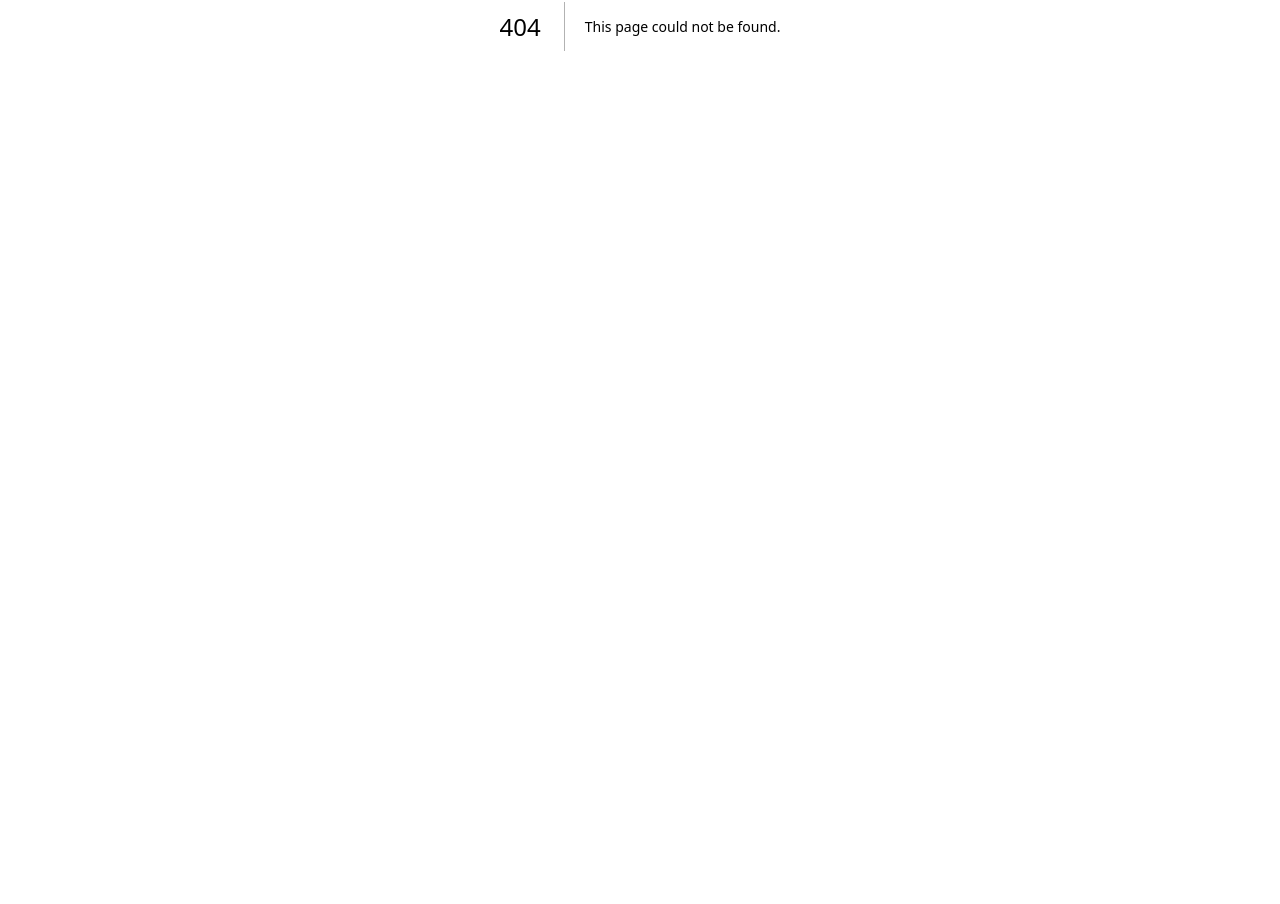
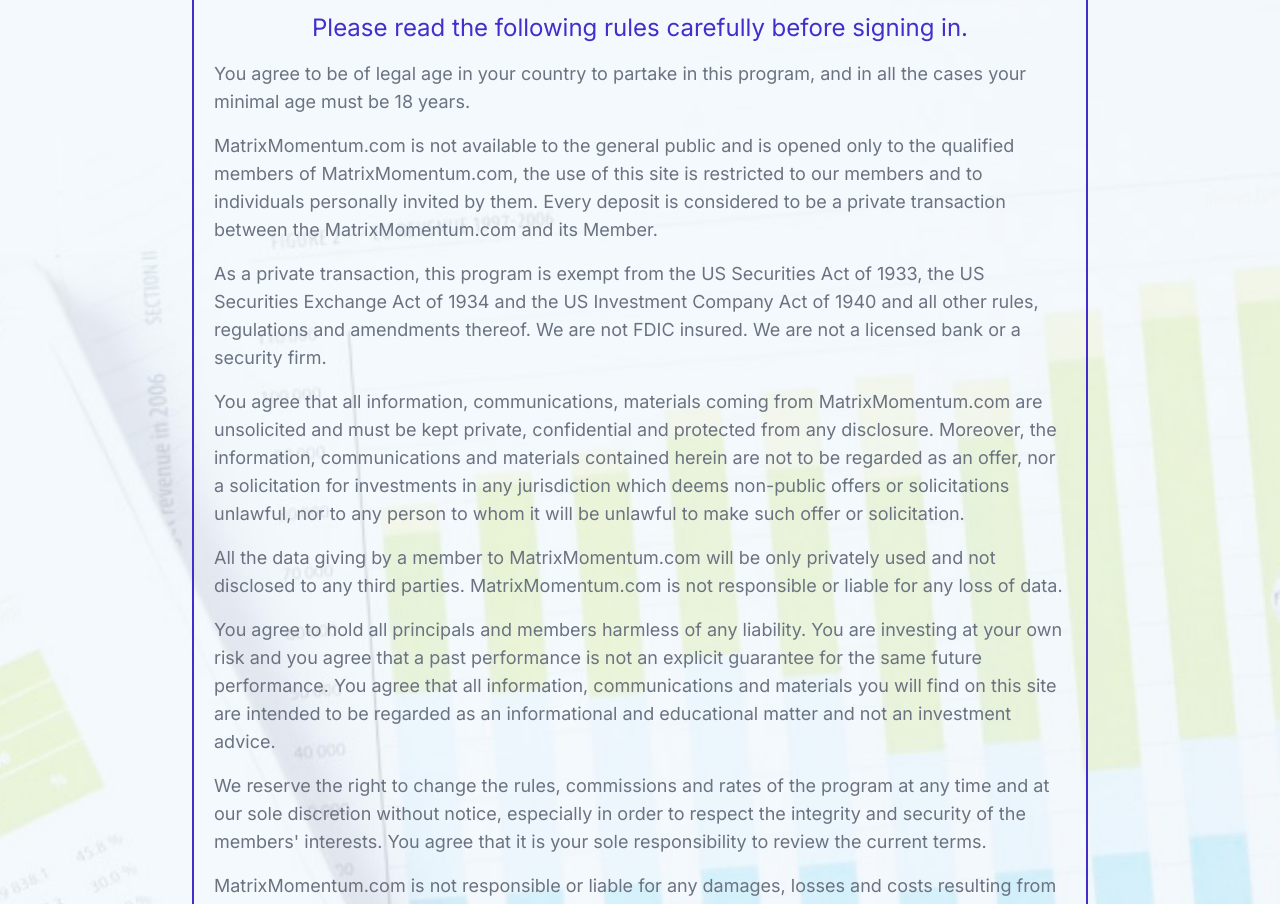
Before and after one commit to Ambaaq-Ajibike/matrixmomentum, a Next.js app: page /termofuse in a window 1280 px wide. Before the commit this address had no page. Shown: the part 374-1278 px from the top of the page. Before the commit the page ends 800 px from the top, so only its background shows below. Built offline with nearby package versions, Linux system fonts and the light colour scheme.

Commit message:
general layout

```diff
--- a/app/aboutus/page.tsx
+++ b/app/(Pages)/aboutus/page.tsx
@@ -7,11 +7,8 @@
 const AboutUs = () => {
     const bgImg = "/images/body-bg.jpg"
   return (
-    <div>
-        <Header/>
-        <PageTitle t1={"ABOUT"} t2={"US"}/>
-        <div className='py-20 px-48 flex gap-10 bg-center bg-cover bg-no-repeat text-gray-500' style={{backgroundImage: `url(${bgImg})`}}>
-            <div >
+    <>
+         <div >
                 <h1 className='text-3xl my-7'>WELCOME TO</h1>
                 <h1 className='text-primary text-4xl mb-5 font-bold'>MatrixMomentum</h1>
                 <Image
@@ -30,10 +27,7 @@
             <p className='text-lg my-4'>ACP as MatrixMomentum captive investment manager for alternative assets strives to invest sustainably across our three asset classes. In order to keep up with our ambition, we incorporate Environmental, Social and Governance (ESG) factors into our investment processes, for example through our exclusion policy, research, corporate and country analysis, monitoring and risk management. We firmly believe that considering ESG factors in investment management is not a short-term trend, but will change the business.</p>
             <p className='text-lg my-4'>ACP is committed to the United Nations Principles for Responsible Investment (UN PRI). Our parent company, MatrixMomentum Investors, is a signatory to the UN PRI, and so in addition to integrating ESG principles in our investment process, we also incorporate these into our ownership policies and practices and aim for appropriate disclosure on ESG issues by the entities in which we invest. Moreover, we strive to enhance the implementation effectiveness of the principles and regularly report on our activities and progress of implementation. Our commitment covers all assets we invest in.</p>
             </div>
-        </div>
-
-        <Footer/>
-    </div>
+    </>
   )
 }
 
--- a/app/faq/page.tsx
+++ b/app/(Pages)/faq/page.tsx
@@ -38,15 +38,9 @@
     },
   ]
   return (
-    <div>
-        <Header/>
-        <PageTitle t1={"FAQ"} t2={""}/>
-        <div className='py-20 px-48 bg-center bg-cover bg-no-repeat text-gray-500' style={{backgroundImage: `url(${bgImg})`}}>
-            {faqs.map(q => <FaqComponent answer={q.answer} question={q.question}/>)}
-        </div>
-
-        <Footer/>
-    </div>
+  <>
+  {faqs.map(q => <FaqComponent answer={q.answer} question={q.question}/>)}
+  </>
   )
 }
 
--- /dev/null
+++ b/app/(Pages)/layout.tsx
@@ -0,0 +1,21 @@
+import { Footer } from '@/components/Footer'
+import { Header } from '@/components/Header'
+import { PageTitle } from '@/components/PageTitle'
+import React from 'react'
+
+
+const Layout = ({ children }: { children: React.ReactNode }) => {
+     const bgImg = "/images/body-bg.jpg"
+  return (
+    <div>
+    <Header/>
+    <PageTitle t1={"ABOUT"} t2={"US"}/>
+    <div className='py-20 px-48 flex gap-10 bg-center bg-cover bg-no-repeat text-gray-500' style={{backgroundImage: `url(${bgImg})`}}>
+        {children}
+    </div>
+    <Footer/>
+</div>
+  )
+}
+
+export default Layout
--- /dev/null
+++ b/app/(Pages)/termofuse/page.tsx
@@ -0,0 +1,34 @@
+import { Footer } from '@/components/Footer'
+import { Header } from '@/components/Header'
+import { PageTitle } from '@/components/PageTitle'
+import React from 'react'
+
+const page = () => {
+    const bgImg = "/images/body-bg.jpg"
+  return (
+    <div className='border-solid border-[#442dcb] border-2 p-5'>
+    <h1 className='text-2xl text-[#442dcb] text-center'>Please read the following rules carefully before signing in.</h1>
+<p className='text-lg my-4'>You agree to be of legal age in your country to partake in this program, and in all the cases your minimal age must be 18 years.</p>
+<p className='text-lg my-4'>MatrixMomentum.com is not available to the general public and is opened only to the qualified members of MatrixMomentum.com, the use of this site is restricted to our members and to individuals personally invited by them. Every deposit is considered to be a private transaction between the MatrixMomentum.com and its Member.
+</p>
+<p className='text-lg my-4'>As a private transaction, this program is exempt from the US Securities Act of 1933, the US Securities Exchange Act of 1934 and the US Investment Company Act of 1940 and all other rules, regulations and amendments thereof. We are not FDIC insured. We are not a licensed bank or a security firm.
+</p>
+<p className='text-lg my-4'>You agree that all information, communications, materials coming from MatrixMomentum.com are unsolicited and must be kept private, confidential and protected from any disclosure. Moreover, the information, communications and materials contained herein are not to be regarded as an offer, nor a solicitation for investments in any jurisdiction which deems non-public offers or solicitations unlawful, nor to any person to whom it will be unlawful to make such offer or solicitation.
+</p>
+<p className='text-lg my-4'>All the data giving by a member to MatrixMomentum.com will be only privately used and not disclosed to any third parties. MatrixMomentum.com is not responsible or liable for any loss of data.
+</p>
+<p className='text-lg my-4'>You agree to hold all principals and members harmless of any liability. You are investing at your own risk and you agree that a past performance is not an explicit guarantee for the same future performance. You agree that all information, communications and materials you will find on this site are intended to be regarded as an informational and educational matter and not an investment advice.
+</p>
+<p className='text-lg my-4'>We reserve the right to change the rules, commissions and rates of the program at any time and at our sole discretion without notice, especially in order to respect the integrity and security of the members' interests. You agree that it is your sole responsibility to review the current terms.
+</p>
+<p className='text-lg my-4'>MatrixMomentum.com is not responsible or liable for any damages, losses and costs resulting from any violation of the conditions and terms and/or use of our website by a member. You guarantee to MatrixMomentum.com that you will not use this site in any illegal way and you agree to respect your local, national and international laws.</p>
+<p className='text-lg my-4'>Don't post bad vote on Public Forums and at Gold Rating Site without contacting the administrator of our program FIRST. Maybe there was a technical problem with your transaction, so please always CLEAR the thing with the administrator.</p>
+<p className='text-lg my-4'>We will not tolerate SPAM or any type of UCE in this program. SPAM violators will be immediately and permanently removed from the program.</p>
+<p className='text-lg my-4'>We do not allow more than one account for a user. Any user found with more than one account will be penalized.</p>
+<p className='text-lg my-4'>MatrixMomentum.com reserves the right to accept or decline any member for membership without explanation.</p>
+<p className='text-lg my-4'>If you do not agree with the above disclaimer, please do not go any further.</p>
+</div>
+  )
+}
+
+export default page
```
